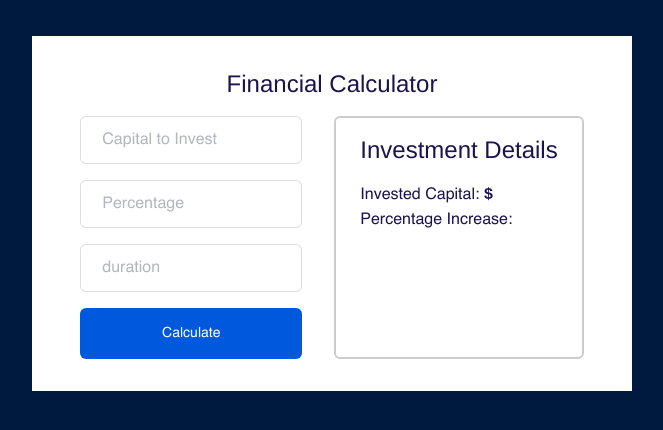
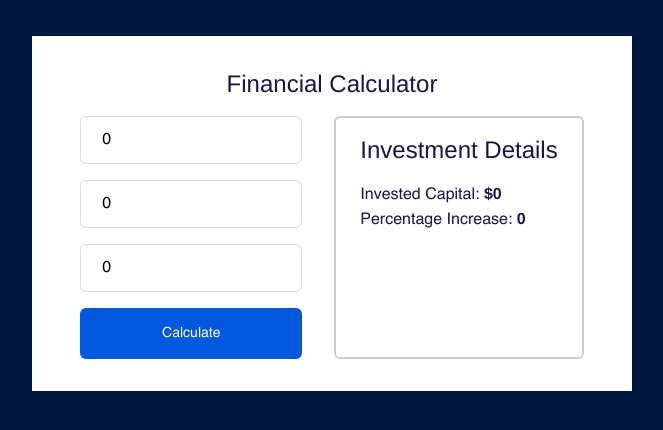
Before and after one commit to Niscolinx/financial-calculator, a React (Create React App) app: page / in a window 1280 px wide. Shown: the top 430 px of the page, without its empty margins (308-971 px from the left). Built offline with nearby package versions, Linux system fonts and the light colour scheme.

Commit message:
working on inputs

```diff
--- a/src/components/Form.jsx
+++ b/src/components/Form.jsx
@@ -2,9 +2,9 @@ import React, { useState, useEffect } from 'react'
 import { useHistory } from 'react-router-dom'
 
 const Form = () => {
-    const [capital, setCapital] = useState('')
-    const [percent, setPercent] = useState('')
-    const [duration, setDuration] = useState('')
+    const [capital, setCapital] = useState(0)
+    const [percent, setPercent] = useState(0)
+    const [duration, setDuration] = useState(0)
 
     const handleCapital = (e) => {
         setCapital(e.target.value)
```
